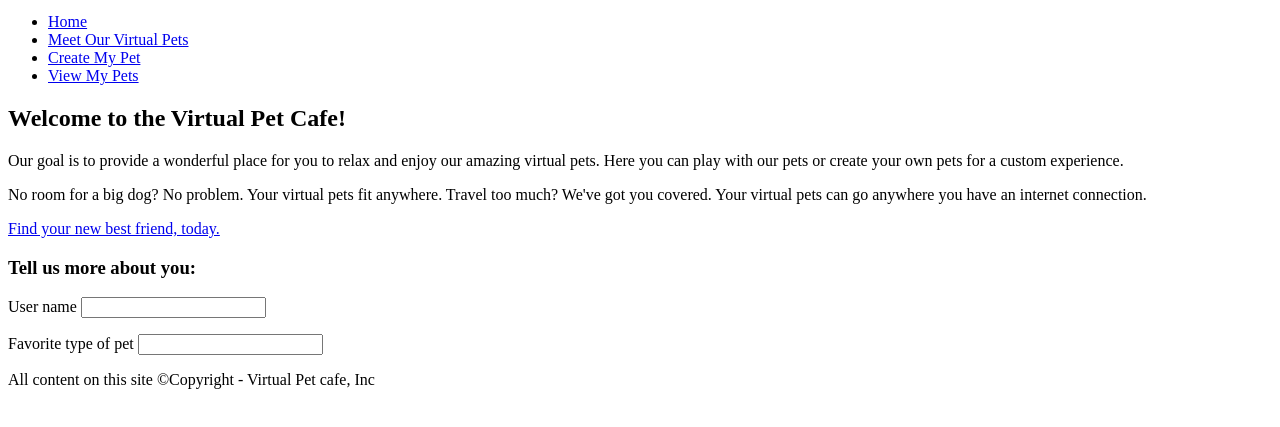
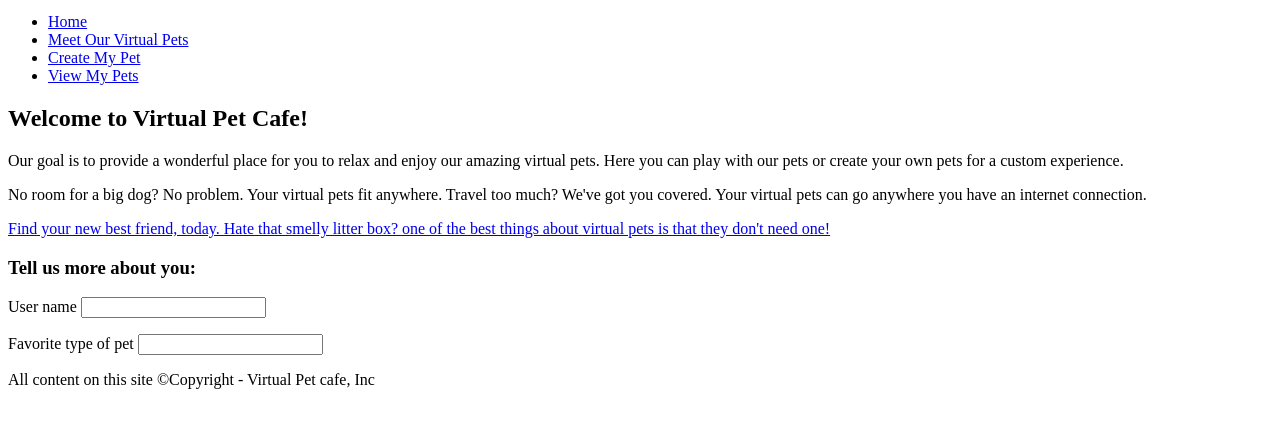
Before and after one commit to ange-lina-n/petcafe, a plain HTML site: page index.html in a window 1280 px wide. Shown: the part 141-568 px from the top of the page. Drawn offline with Linux system fonts and the light colour scheme.

Commit message:
Wip copy edit (#2)
* copy edits for index

* Copy edits for index heading

```diff
--- a/index.html
+++ b/index.html
@@ -29,11 +29,11 @@
 
 <main>
     <article>
-        <h1> Welcome to the Virtual Pet Cafe!</h1>
 
+        <h1> Welcome to Virtual Pet Cafe!</h1>
         <p>Our goal is to provide a wonderful place for you to relax and enjoy our amazing virtual pets. Here you can play with our pets or create your own pets for a custom experience.</p>
         <p>No room for a big dog? No problem. Your virtual pets fit anywhere. Travel too much? We've got you covered. Your virtual pets can go anywhere you have an internet connection.</p>
-       <p><a href="pet-list.html">Find your new best friend, today.</a></p>
+       <p><a href="pet-list.html">Find your new best friend, today. Hate that smelly litter box? one of the best things about virtual pets is that they don't need one!</a></p>
 
         <section>
             <h3>Tell us more about you:</h3>
```
